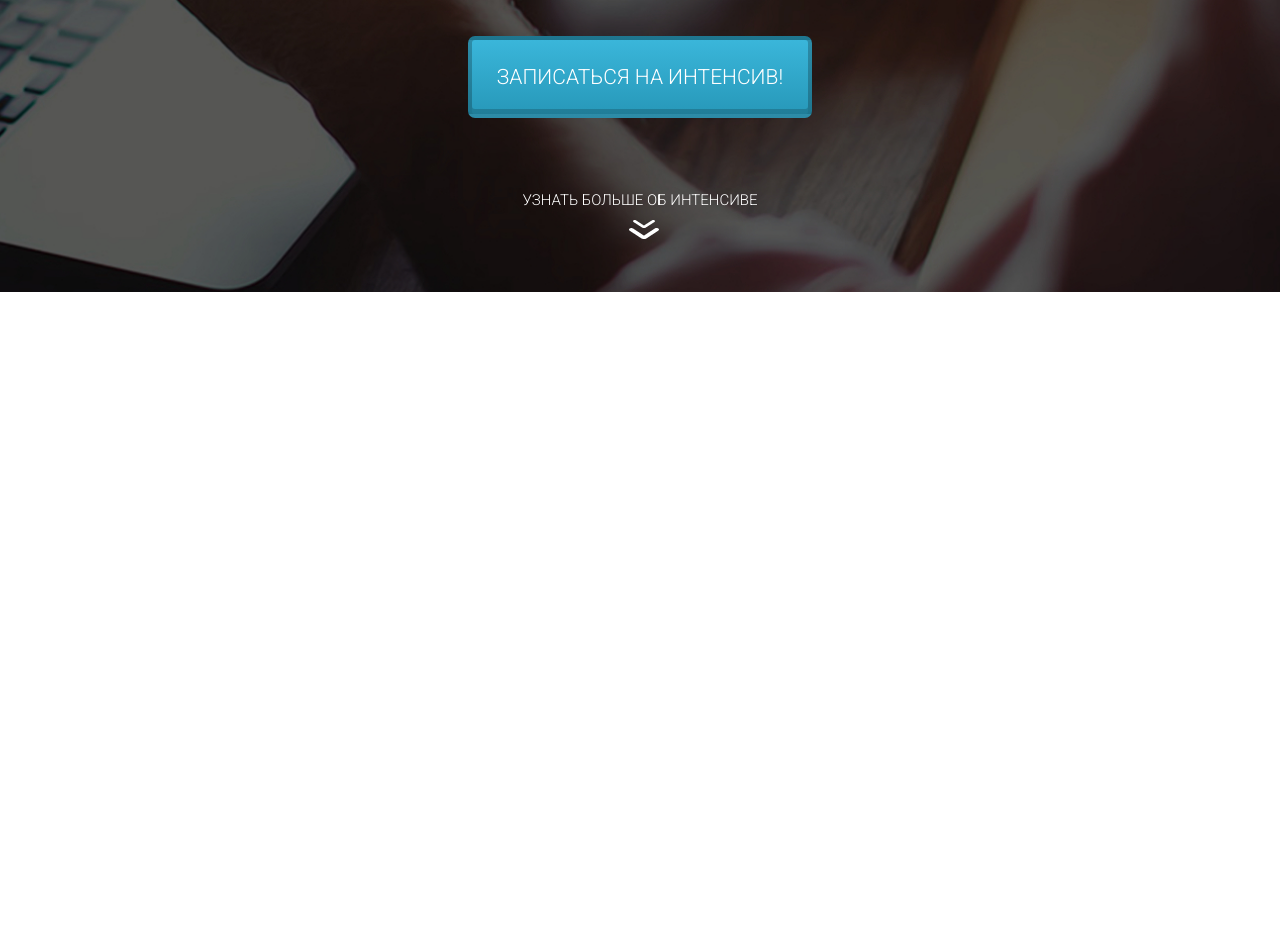
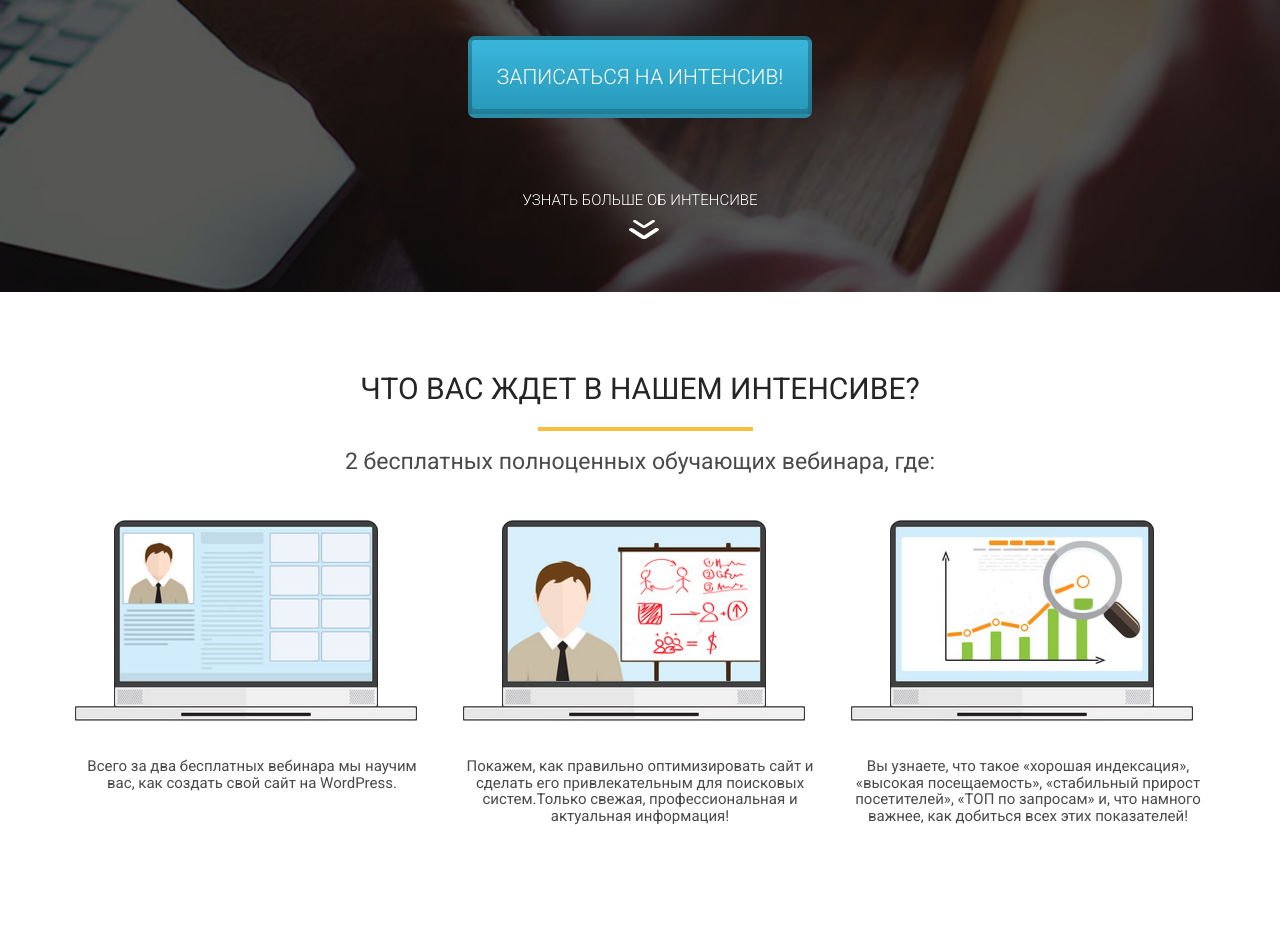
Before and after one commit to PrinceTulip/Wordpress-Project, a website: page src/index.html in a window 1280 px wide. Shown: the part 500-1440 px from the top of the page. Before the commit the page ends 800 px from the top, so only its background shows below. Drawn offline with nearby package versions, Linux system fonts and the light colour scheme; files that its build step writes are made by us from their sources.

Commit message:
made section features

```diff
--- a/src/index.html
+++ b/src/index.html
@@ -29,6 +29,40 @@
     </div>
   </div>
 </section>
+<section class="features">
+  <div class="container">
+    <div class="features__big-title">
+      Что вас ждет в нашем интенсиве?
+    </div>
+    <div class="features__small-title">
+      2 бесплатных полноценных обучающих вебинара, где:
+    </div>
+    <div class="features-row">
+      <div class="features__item">
+        <img src="img/Layer_12.png" alt="features-img">
+        <div class="features__text">
+          Всего за два бесплатных вебинара мы научим вас,
+          как создать свой сайт на WordPress.
+        </div>
+      </div>
+      <div class="features__item">
+        <img src="img/Layer_10.png" alt="features-img">
+        <div class="features__text">
+          Покажем, как правильно оптимизировать сайт и сделать его привлекательным
+          для поисковых систем.Только свежая, профессиональная и
+          актуальная информация!
+        </div>
+      </div>
+      <div class="features__item">
+        <img src="img/Layer_7.png" alt="features-img">
+        <div class="features__text">
+          Вы узнаете, что такое «хорошая индексация»,
+          «высокая посещаемость», «стабильный прирост посетителей», «ТОП по запросам» и, что намного важнее, как добиться всех этих показателей!
+        </div>
+      </div>
+    </div>
+  </div>
+</section>
 <script src="js/main.js"></script>
 </body>
 </html>
--- /dev/null
+++ b/src/scss/_section/_features.scss
@@ -0,0 +1,52 @@
+.features {
+  padding: 80px 0px 75px;
+}
+
+.features-row {
+  display: flex;
+  justify-content: space-between;
+  flex-wrap: wrap;
+}
+
+.features__big-title {
+  position: relative;
+  font-size: 30px;
+  font-weight: 400;
+  color: #252525;
+  text-transform: uppercase;
+  line-height: 1.125;
+  text-align: center;
+  margin-bottom: 43px;
+
+  &::after {
+    position: absolute;
+    content: "";
+    border-bottom: 4px solid $orange;
+    right: 40%;
+    bottom: -74%;
+    width: 19%;
+  }
+}
+
+.features__small-title {
+  color: #4a4a4a;
+  font-size: 23px;
+  line-height: 1.125;
+  font-weight: 400;
+  text-align: center;
+  margin-bottom: 45px;
+}
+
+.features__item {
+  width: 354px;
+  margin-bottom: 40px;
+}
+
+.features__text {
+  font-size: 15px;
+  line-height: 1.125;
+  color: #4a4a4a;
+  padding-top: 30px;
+  text-align: center;
+
+}
```
Also changed, not shown: build/css/main.min.css, build/index.html.
